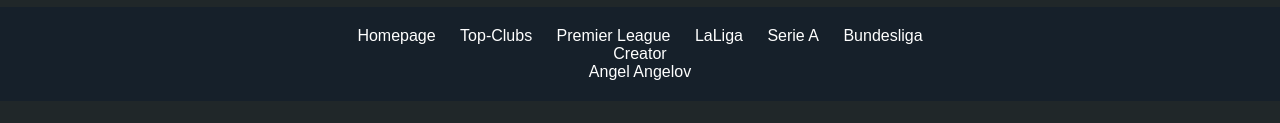
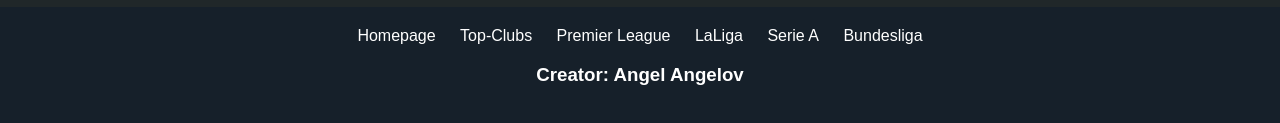
Before and after one commit to doomdude32a/footchamps, a plain HTML site: page real.html in a window 1280 px wide. Shown: the part 2728-2851 px from the top of the page. Before the commit the page ends 2829 px from the top, so only its background shows below. Drawn offline with Linux system fonts and the light colour scheme.

Commit message:
Update real.html

```diff
--- a/real.html
+++ b/real.html
@@ -112,9 +112,9 @@
               <li><a href="laliga.html">LaLiga</a></li>
               <li><a href="serie-a.html">Serie A</a></li>
               <li><a href="bundesliga.html">Bundesliga</a></li>
+              <h3>Creator: Angel Angelov</h3>
             </ul>
-            <ul>Creator</ul>
-            <ul>Angel Angelov</ul>
+
           </footer>
 
 
```
